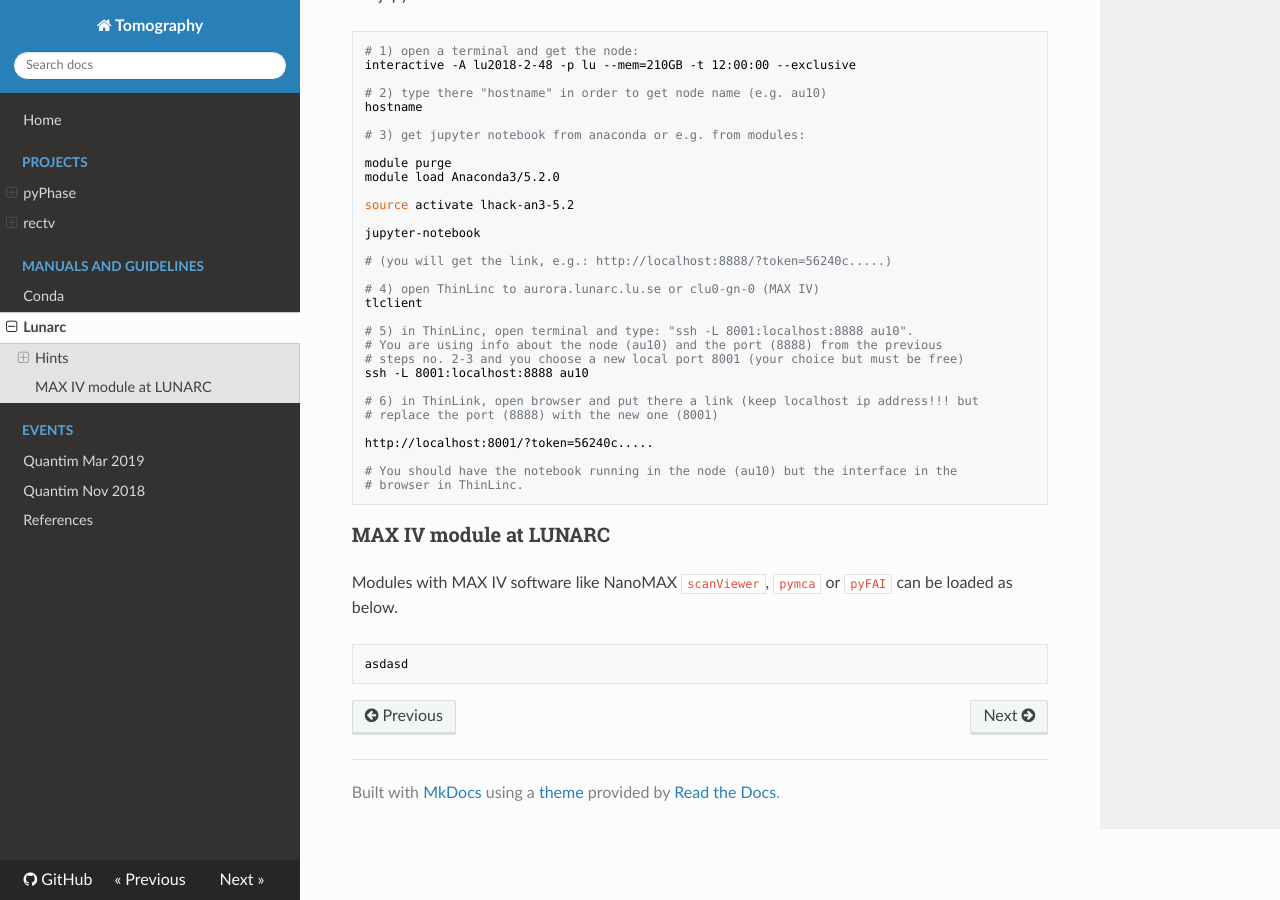
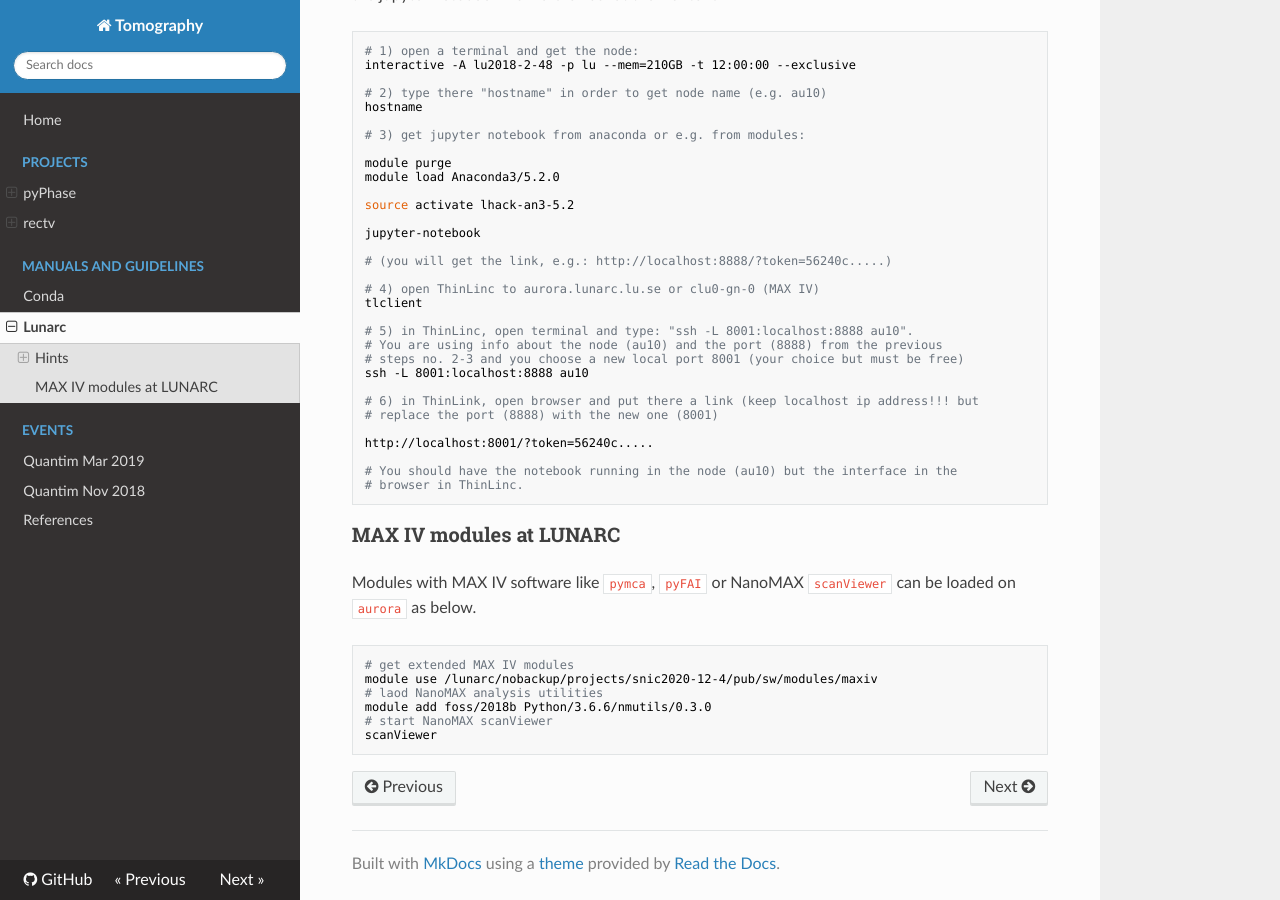
Before and after one commit to tomograms/tomograms-doc, an MkDocs documentation site: the page built from docs/doc/lunarc.md, in a window 1280 px wide and 900 px high, scrolled down 1582 px. Built offline with MkDocs 1.6.1, drawn with Linux system fonts in a browser that asks for light colours; nearby versions of some CDN libraries.

Commit message:
Add more info about MAX IV modules at LUNARC

````diff
--- a/docs/doc/lunarc.md
+++ b/docs/doc/lunarc.md
@@ -96,10 +96,15 @@ http://localhost:8001/?token=56240c.....
 # You should have the notebook running in the node (au10) but the interface in the
 # browser in ThinLinc.
 ```
-### MAX IV module at LUNARC
+### MAX IV modules at LUNARC
 
-Modules with MAX IV software like NanoMAX `scanViewer`, `pymca` or `pyFAI` can be loaded as below.
+Modules with MAX IV software like `pymca`, `pyFAI` or NanoMAX `scanViewer` can be loaded on `aurora` as below.
 
 ```bash
-asdasd
+# get extended MAX IV modules
+module use /lunarc/nobackup/projects/snic2020-12-4/pub/sw/modules/maxiv
+# laod NanoMAX analysis utilities
+module add foss/2018b Python/3.6.6/nmutils/0.3.0
+# start NanoMAX scanViewer
+scanViewer
 ```
````
